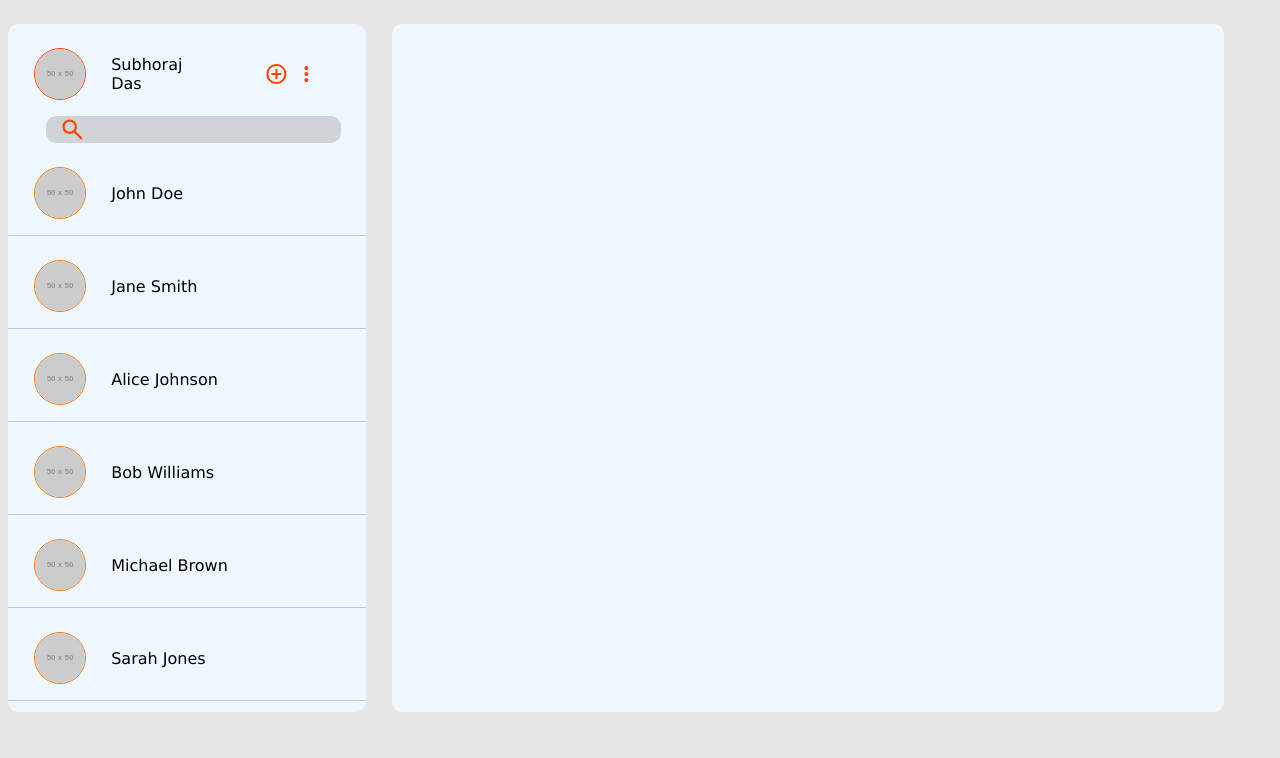
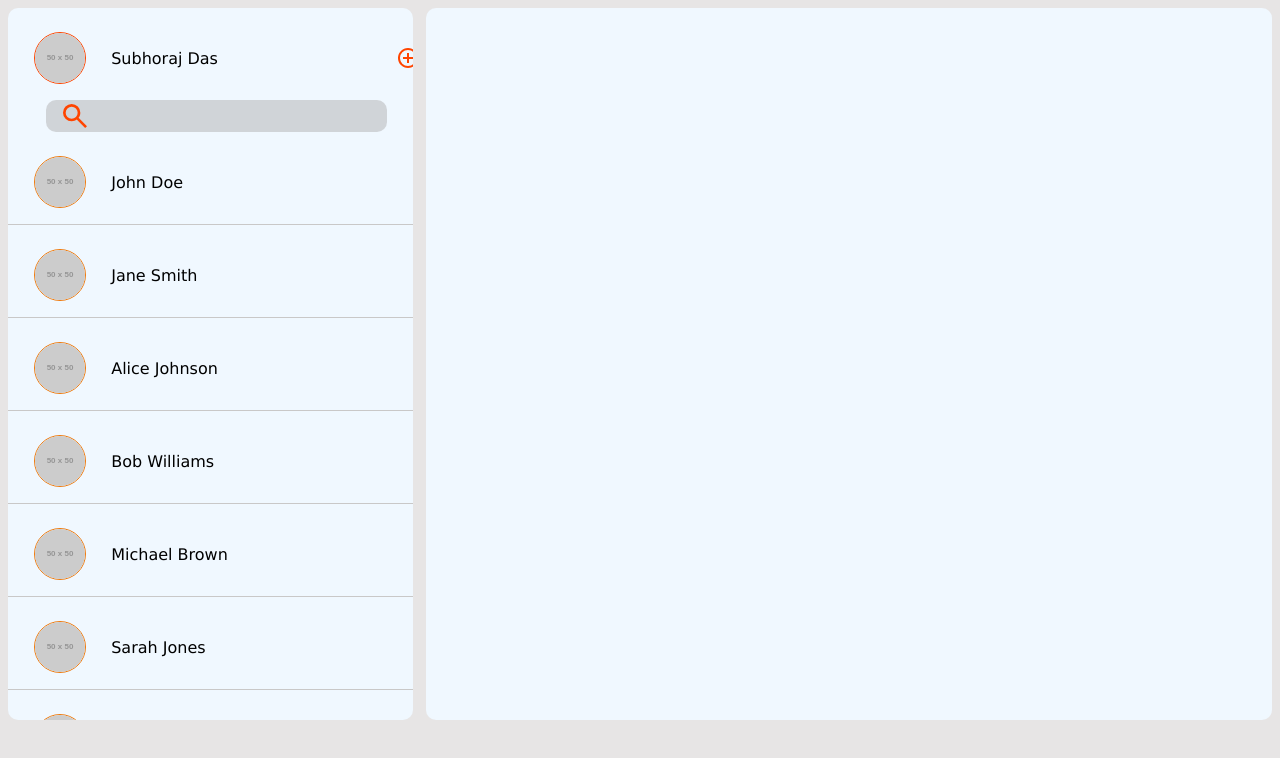
Before and after one commit to devilasura084/MyChat, a React (Vite) app: page /chat in a window 1280 px wide. Shown: the top 758 px of the page. Built offline with nearby package versions, Linux system fonts and the light colour scheme.

Commit message:
changed css

```diff
--- a/src/App.css
+++ b/src/App.css
@@ -216,12 +216,11 @@
     cursor: pointer;
 }
 .chatsidebar{
-    margin-top: 2svh;
     background-color: aliceblue;
     padding-right: 8svw;
     border-radius: 10px;
-    max-height: 43rem;
-    width: 20svw;
+    max-height: 44.5rem;
+    width: 25svw;
     overflow: auto;
 }
 .chatsidebar::-webkit-scrollbar{
@@ -253,7 +252,7 @@
     margin-left: 3svw;
     margin-right: -6svw;
     margin-top: 2svh;
-    height: 1.7rem;
+    height: 2rem;
     border-radius: 10px;
     input{
         border: none;
@@ -271,11 +270,10 @@
 }
 .main-chat{
     background-color: aliceblue;
-    margin-left: 2svw;
-    margin-top: 2svh;
+    margin-left: 1svw;
     border-radius: 10px;
     text-align: left;
-    width: 65svw;
+    width: 70svw;
     display: grid;
     grid-template-rows: 7rem 32rem 4rem;
 }
@@ -394,9 +392,9 @@
   }
   .icons{
     display: flex;
-    gap: 0.5svw;
+    gap: 1svw;
     position:relative;
-    transform: translateX(100%);
+    transform: translateX(250%);
     img{
         border: none;
     }
```
